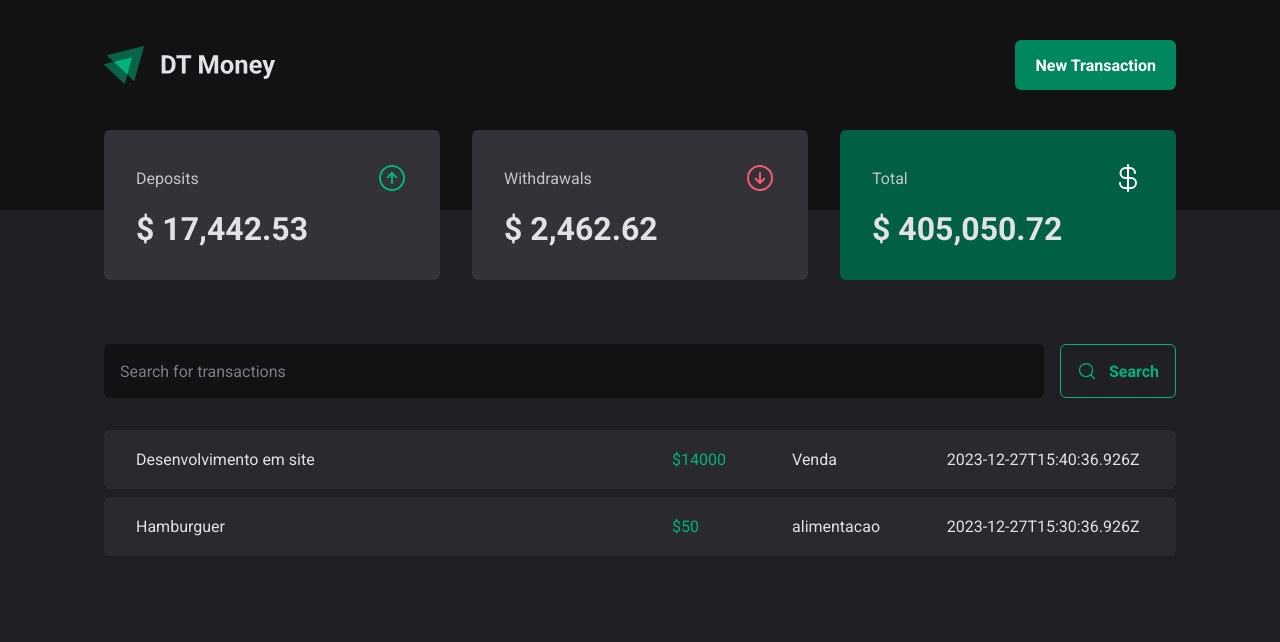
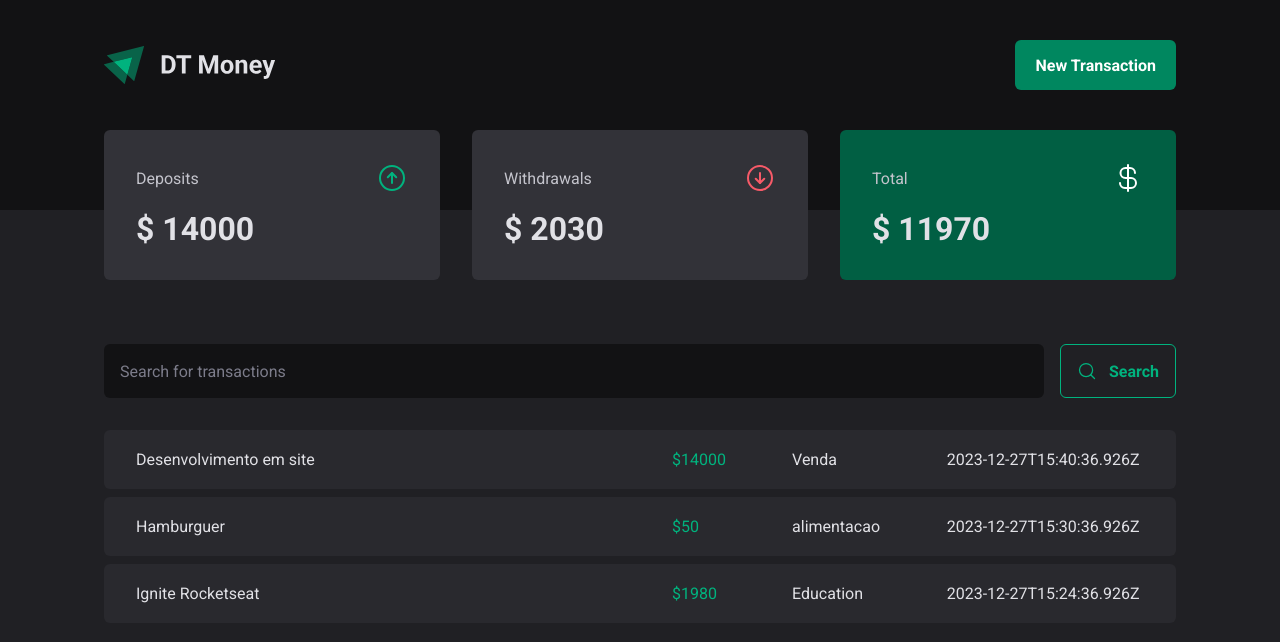
Before and after one commit to Durvalm/DT-Money, a React (Vite) app: page / in a window 1280 px wide. Shown: the top 642 px of the page. Built offline with nearby package versions, Linux system fonts and the light colour scheme; data requests are answered from the project's data file.

Commit message:
reducer to create summary of deposits | withdrawals

```diff
--- a/server.json
+++ b/server.json
@@ -15,6 +15,14 @@
             "category": "alimentacao",
             "price": 50,
             "createdAt": "2023-12-27T15:30:36.926Z"
+        },
+        {
+            "id": 3,
+            "description": "Ignite Rocketseat",
+            "type": "outcome",
+            "category": "Education",
+            "price": 1980,
+            "createdAt": "2023-12-27T15:24:36.926Z"
         }
     ]
 }
--- a/src/components/Summary/index.tsx
+++ b/src/components/Summary/index.tsx
@@ -6,6 +6,21 @@
 export function Summary() {
     const {transactions} = useContext(TransactionsContext)
 
+    const summary = transactions.reduce((acc, transaction) => {
+        if (transaction.type === 'income'){
+           acc.income += transaction.price
+           acc.total += transaction.price
+        } else {
+           acc.outcome += transaction.price
+           acc.total -= transaction.price
+        }
+        return acc
+    }, {
+        'income': 0,
+        'outcome': 0,
+        'total': 0
+    })
+
     return (
         <SummaryContainer>
             <SummaryCard>
@@ -13,7 +28,7 @@
                     <span>Deposits</span>
                     <ArrowCircleUp size={32} color="#00b37e" />
                 </header>
-                <strong>$ 17,442.53</strong>
+                <strong>$ {summary.income}</strong>
             </SummaryCard>
 
             <SummaryCard>
@@ -21,7 +36,7 @@
                     <span>Withdrawals</span>
                     <ArrowCircleDown size={32} color="#f75a68" />
                 </header>
-                <strong>$ 2,462.62</strong>
+                <strong>$ {summary.outcome}</strong>
             </SummaryCard>
 
             <SummaryCard variant="green">
@@ -29,7 +44,7 @@
                     <span>Total</span>
                     <CurrencyDollar size={32} color="#fff" />
                 </header>
-                <strong>$ 405,050.72</strong>
+                <strong>$ {summary.total}</strong>
             </SummaryCard>
 
 
```
